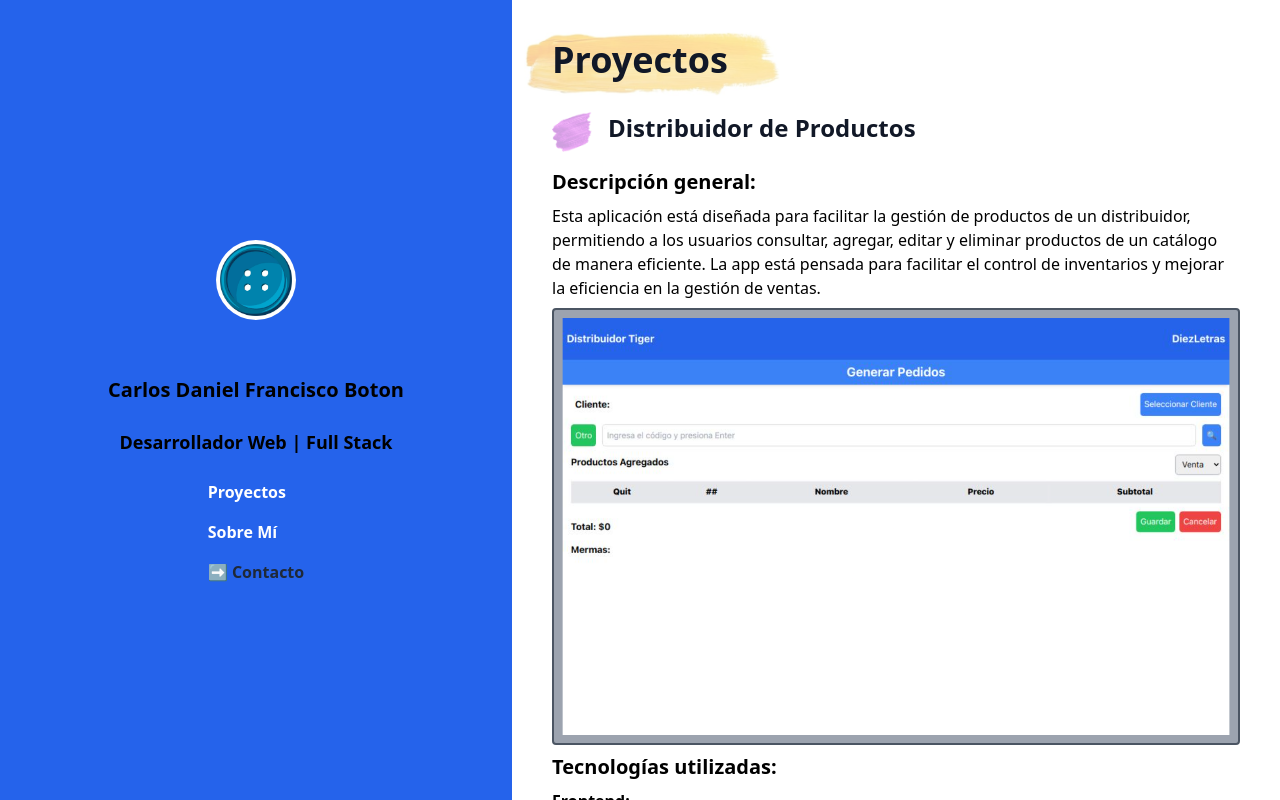
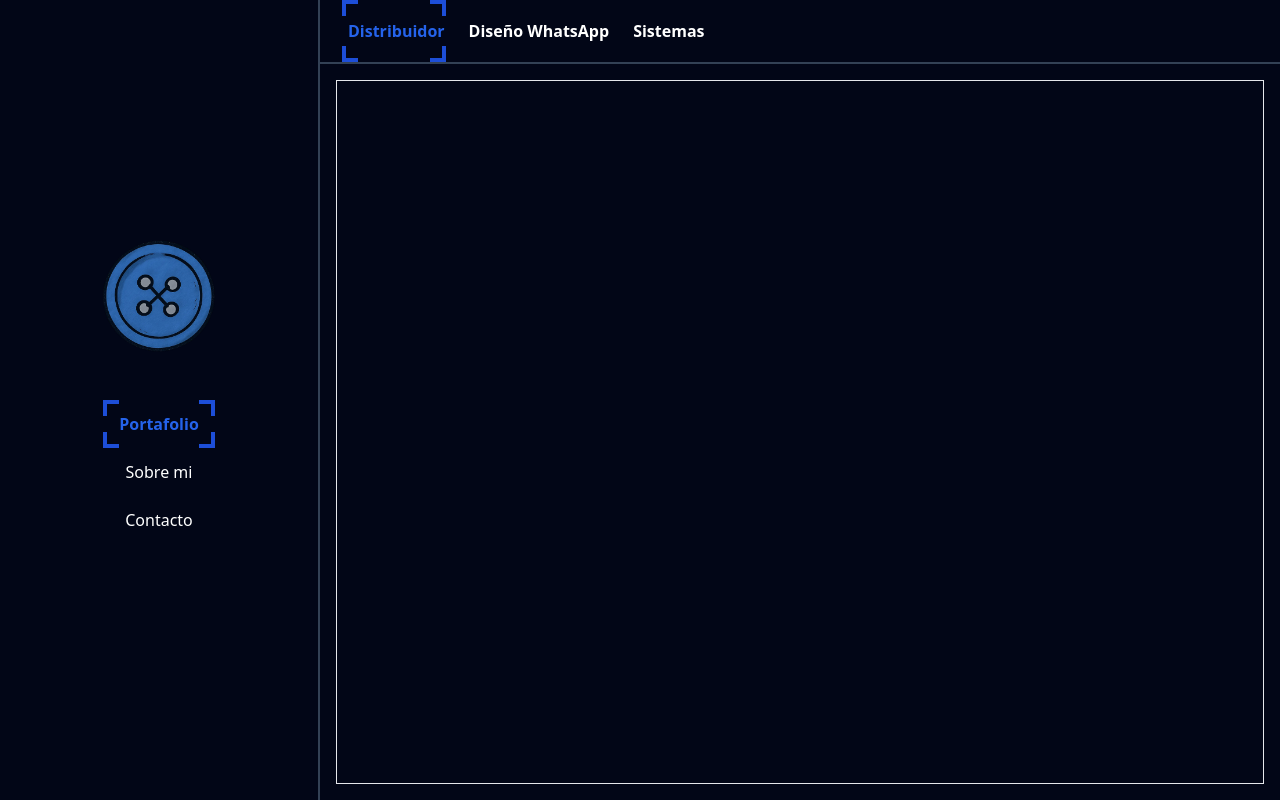
Before and after one commit to Carlos-Boton/Portafolio, a React (Create React App) app: page /proyectos in a window 1280 px wide. Built offline with nearby package versions, Linux system fonts and the light colour scheme; no server answers.

Commit message:
NuevoDiseño

```diff
--- a/package.json
+++ b/package.json
@@ -9,6 +9,7 @@
     "@testing-library/user-event": "^13.5.0",
     "react": "^19.0.0",
     "react-dom": "^19.0.0",
+    "react-router-dom": "^7.6.3",
     "react-scripts": "5.0.1",
     "web-vitals": "^2.1.4"
   },
--- a/src/App.js
+++ b/src/App.js
@@ -1,11 +1,17 @@
-import Portafolio from './components/portafolio';
+import { BrowserRouter, Routes, Route, Navigate } from "react-router-dom";
+import Interfaz from "./components/layout/interfaz";
 
 function App() {
-  return (
-    <div>
-      <Portafolio/>
-    </div>
-  );
+    return (
+        <BrowserRouter>
+            <Routes>
+                <Route path="/" element={<Navigate to="/proyectos" replace />} />
+                <Route path="/proyectos" element={<Interfaz />} />
+                <Route path="/sobremi" element={<Interfaz />} />
+                <Route path="/contacto" element={<Interfaz />} />
+            </Routes>
+        </BrowserRouter>
+    );
 }
 
 export default App;
--- /dev/null
+++ b/src/components/layout/interfaz.jsx
@@ -0,0 +1,27 @@
+import { useLocation,useNavigate  } from "react-router-dom";
+import Sidebar from "./sidebar";
+import Contenido from "../pages/proyectos/contenido";
+import Sobremi from "../pages/sobremi/sobremi";
+import Contacto from "../pages/contacto/contacto";
+
+const Interfaz = () => {
+    const location = useLocation();
+    const path = location.pathname;
+    let Content = null;
+
+    if (path.startsWith("/proyectos")) {
+        Content = <Contenido/>
+    } else if (path.startsWith("/sobremi")) {
+        Content = <Sobremi/>;
+    } else if (path.startsWith("/contacto")) {
+        Content = <Contacto/>;
+    }
+
+    return (
+        <div className="bg-slate-950 flex">
+            <Sidebar/>
+            <div className="flex-1 h-screen">{Content}</div>
+        </div>
+    )
+}
+export default Interfaz;
--- /dev/null
+++ b/src/components/layout/sidebar.jsx
@@ -0,0 +1,36 @@
+import { Link } from "react-router-dom";
+import imgAzul from "../img/azul.webp";
+import { useState } from "react";
+
+
+const Sidebar = () => {
+
+    const [activeSidebar, setActiveSidebar] = useState("portafolio");
+
+    return(
+        <div className="relative w-80 h-screen border-r-2 border-r-slate-700 flex items-center justify-center">
+            <div className="" >
+                <div className="">
+                    <img src={imgAzul} alt="" className="w-28 mb-8" />
+                </div>
+                <nav className="relative ">
+                    <ul className="text-white py-4 flex flex-col items-center">
+                        <Link to="/proyectos" onClick={() =>  setActiveSidebar("portafolio")} className={`p-3 cursor-pointer transition-all duration-500 ${activeSidebar === "portafolio" && ('text-blue-600 font-bold')}`}>Portafolio</Link>
+                        <Link to="/sobremi" onClick={() =>  setActiveSidebar("sobremi")} className={`p-3 cursor-pointer transition-all duration-500 ${activeSidebar === "sobremi" && ('text-blue-600 font-bold')}`}>Sobre mi</Link>
+                        <Link to="/contacto" onClick={() =>  setActiveSidebar("contacto")} className={`p-3 cursor-pointer transition-all duration-500 ${activeSidebar === "contacto" && ('text-blue-600 font-bold')}`}>Contacto</Link>
+                        <div className={`absolute w-28 h-12 transition-all duration-500 ${activeSidebar === "portafolio" ? ("top-4")
+                            : activeSidebar === "sobremi" ? ("top-[64px]")
+                            : ("top-[112px]")}`}>
+                            <div className="absolute top-0 left-0 w-4 h-4 border-t-4 border-l-4 border-blue-700"></div>
+                            <div className="absolute top-0 right-0 w-4 h-4 border-t-4 border-r-4 border-blue-700"></div>
+                            <div className="absolute bottom-0 left-0 w-4 h-4 border-b-4 border-l-4 border-blue-700"></div>
+                            <div className="absolute bottom-0 right-0 w-4 h-4 border-b-4 border-r-4 border-blue-700"></div>
+                        </div>
+                    </ul>
+                </nav>
+            </div>
+        </div>
+    )
+}
+
+export default Sidebar;
--- /dev/null
+++ b/src/components/pages/contacto/contacto.jsx
@@ -0,0 +1,11 @@
+
+const Contacto = () => {
+
+    return(
+        <div className=" h-full w-full">
+
+        </div>
+    )
+}
+
+export default Contacto;
--- /dev/null
+++ b/src/components/pages/proyectos/contenido.jsx
@@ -0,0 +1,25 @@
+import { useState } from "react";
+import Navbar from "./navbar";
+import Distribuidor from "./pages/distribuidor";
+
+const Contenido = () => {
+
+    const [linkNav, setLinkNav] = useState("1")
+
+    return(
+        <>
+            <Navbar linkNav={linkNav} setLinkNav={setLinkNav} />
+            {linkNav === "1" ? (
+                <Distribuidor/>
+            )
+            : linkNav === "2" ? (
+                <></>
+            )
+            : (
+                <></>
+            )}
+        </>
+    )
+}
+
+export default Contenido;
--- /dev/null
+++ b/src/components/pages/proyectos/navbar.jsx
@@ -0,0 +1,34 @@
+
+
+const Navbar = ({linkNav,setLinkNav}) => {
+
+    return(
+        <div className=" h-16 w-full border-b-2 border-b-slate-700 text-white">
+            <ul className="relative flex items-center px-4 h-full">
+                <li
+                onClick={() => setLinkNav("1")}
+                className={`p-3 cursor-pointer font-bold transition-all duration-300 ${linkNav === "1" && ('text-blue-600')}`}
+                >Distribuidor</li>
+                <li
+                onClick={() => setLinkNav("2")}
+                className={`p-3 cursor-pointer font-bold transition-all duration-300 ${linkNav === "2" && ('text-blue-600')}`}
+                >Diseño WhatsApp</li>
+                <li
+                onClick={() => setLinkNav("3")}
+                className={`p-3 cursor-pointer font-bold transition-all duration-300 ${linkNav === "3" && ('text-blue-600')}`}
+                >Sistemas</li>
+                <div className={`absolute transition-all h-full
+                    ${linkNav === "1" ? ('left-[22px] w-[104px]')
+                    : linkNav === "2" ? ('left-[136px] w-[146px]')
+                    : ('left-[294px] w-[80px]')}`}>
+                        <div className="absolute top-0 left-0 w-4 h-4 border-t-4 border-l-4 border-blue-700"></div>
+                        <div className="absolute top-0 right-0 w-4 h-4 border-t-4 border-r-4 border-blue-700"></div>
+                        <div className="absolute bottom-0 left-0 w-4 h-4 border-b-4 border-l-4 border-blue-700"></div>
+                        <div className="absolute bottom-0 right-0 w-4 h-4 border-b-4 border-r-4 border-blue-700"></div>
+                </div>
+            </ul>
+        </div>
+    )
+}
+
+export default Navbar;
--- /dev/null
+++ b/src/components/pages/proyectos/pages/distribuidor.jsx
@@ -0,0 +1,11 @@
+
+const Distribuidor = () => {
+
+    return(
+        <div className=" h-[calc(100vh-4rem)] w-full p-4">
+             <div className="border h-full"></div>
+        </div>
+    )
+}
+
+export default Distribuidor;
--- /dev/null
+++ b/src/components/pages/sobremi/sobremi.jsx
@@ -0,0 +1,10 @@
+
+const Sobremi = () => {
+
+    return(
+        <div className=" h-16 w-full">
+        </div>
+    )
+}
+
+export default Sobremi;
--- a/src/components/portafolio.jsx
+++ /dev/null
@@ -1,17 +0,0 @@
-// import { useState } from "react";
-// import Loading from "./layout/loading";
-import Contenido from "./layout/contenido";
-
-const Portafolio = () => {
-
-    // const [loading, setLoading] = useState(true);
-
-    return (
-        <>
-            {/* {loading ? <Loading onFinish={() => setLoading(false)} /> : } */}
-            <Contenido/>
-        </>
-    )
-}
-
-export default Portafolio
```
Also changed, not shown: src/components/img/azul.webp (added), 1 other file (tests, documents, lock files or other folders).
